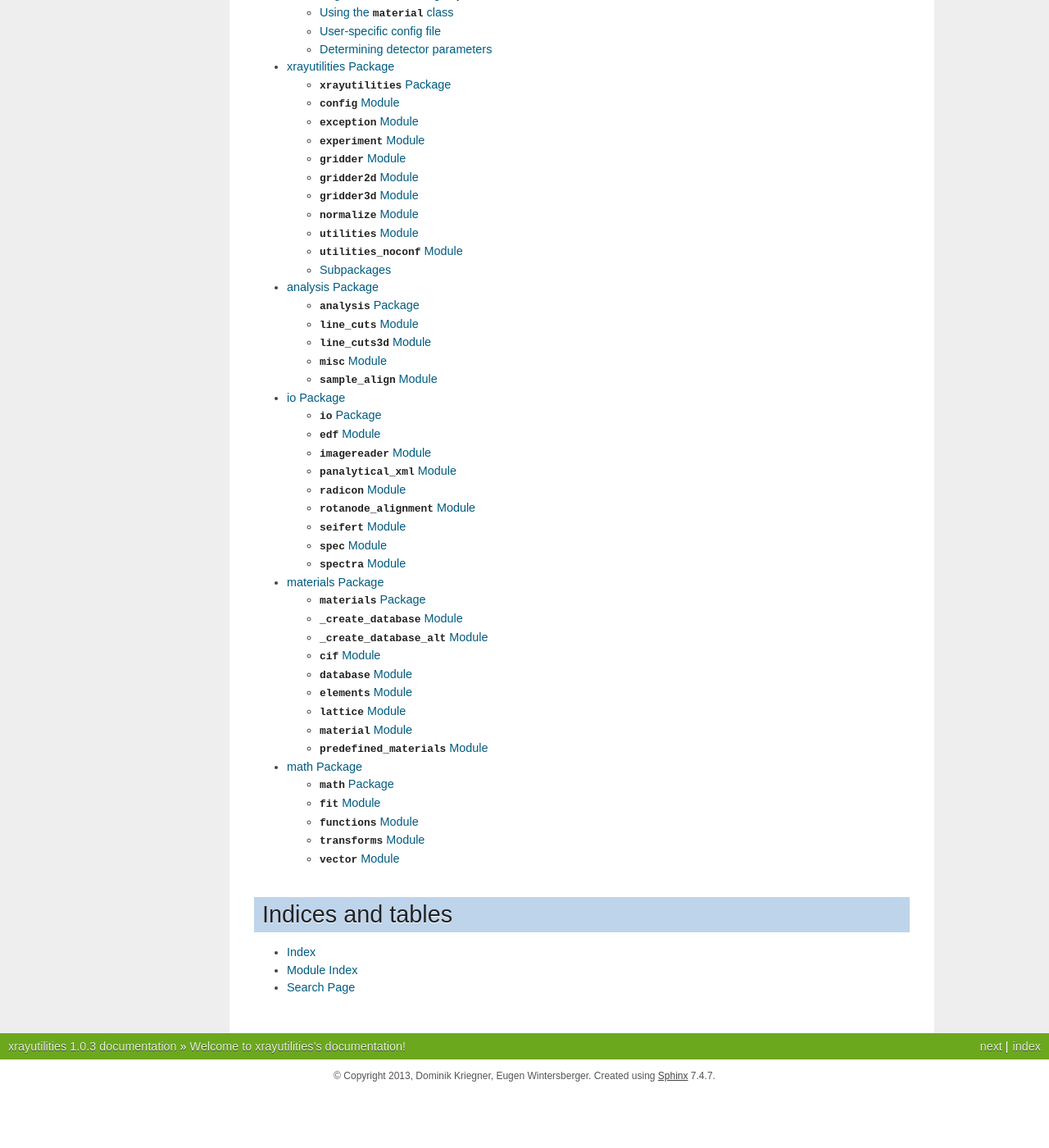
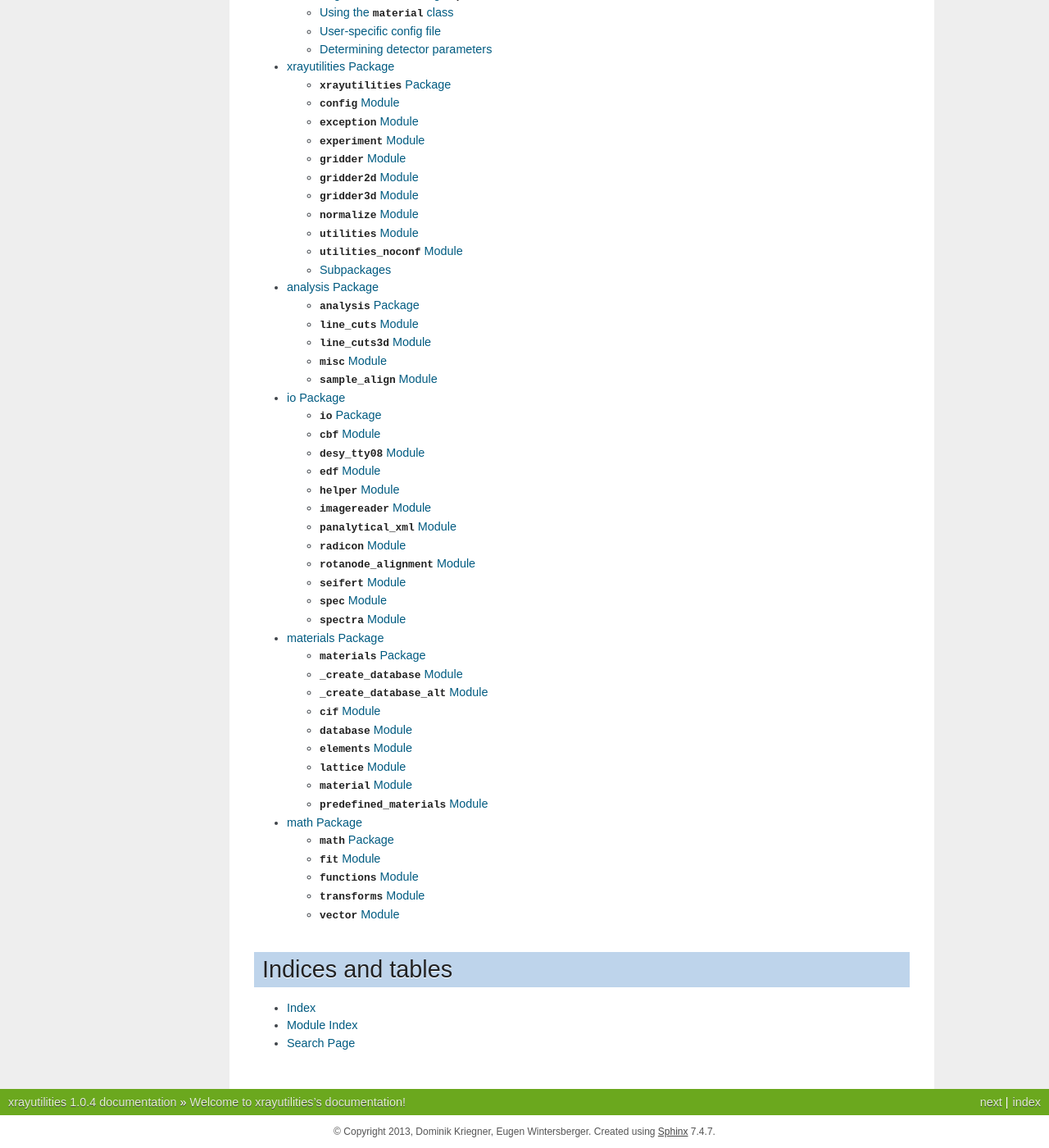
Before and after one commit to dkriegner/xrayutilities, a Sphinx documentation site: the page built from doc/source/index.rst, in a window 1280 px wide and 1400 px high, scrolled down 5647 px. Shown: the whole window at 82% size. Built offline with Sphinx 7.4.7, drawn with Linux system fonts in a browser that asks for light colours; formulas are drawn with MathJax 3; pages that are not in the unit, such as notebooks, are missing from menus; before the commit the page ends 6979 px from its top, so only the background shows below that; some of the changed text lies outside the part shown.

Commit message:
update version and changes for release

```diff
--- a/CHANGES.txt
+++ b/CHANGES.txt
@@ -1,3 +1,5 @@
+v1.0.4, 2013-12-22 "the final Linz edition"
+
 * bugfix in GID experimental class: qconv argument so far not used correctly!
 * enhanced fitting routines
 * spec files can now be parsed while gzipped
--- a/doc/source/conf.py
+++ b/doc/source/conf.py
@@ -50,7 +50,7 @@
 # The short X.Y version.
 version = '1.0'
 # The full version, including alpha/beta/rc tags.
-release = '1.0.3'
+release = '1.0.4'
 
 # The language for content autogenerated by Sphinx. Refer to documentation
 # for a list of supported languages.
--- a/setup.py
+++ b/setup.py
@@ -115,7 +115,7 @@
     pass
 
 setup(name="xrayutilities",
-      version="1.0.3",
+      version="1.0.4",
       author="Eugen Wintersberger, Dominik Kriegner",
       description="package for x-ray diffraction data evaluation",
       classifiers=["Topic :: Scientific/Engineering :: Physics",
```
Also changed, not shown: doc/source/xrayutilities.io.rst (+24 -0 lines), 1 other file.
